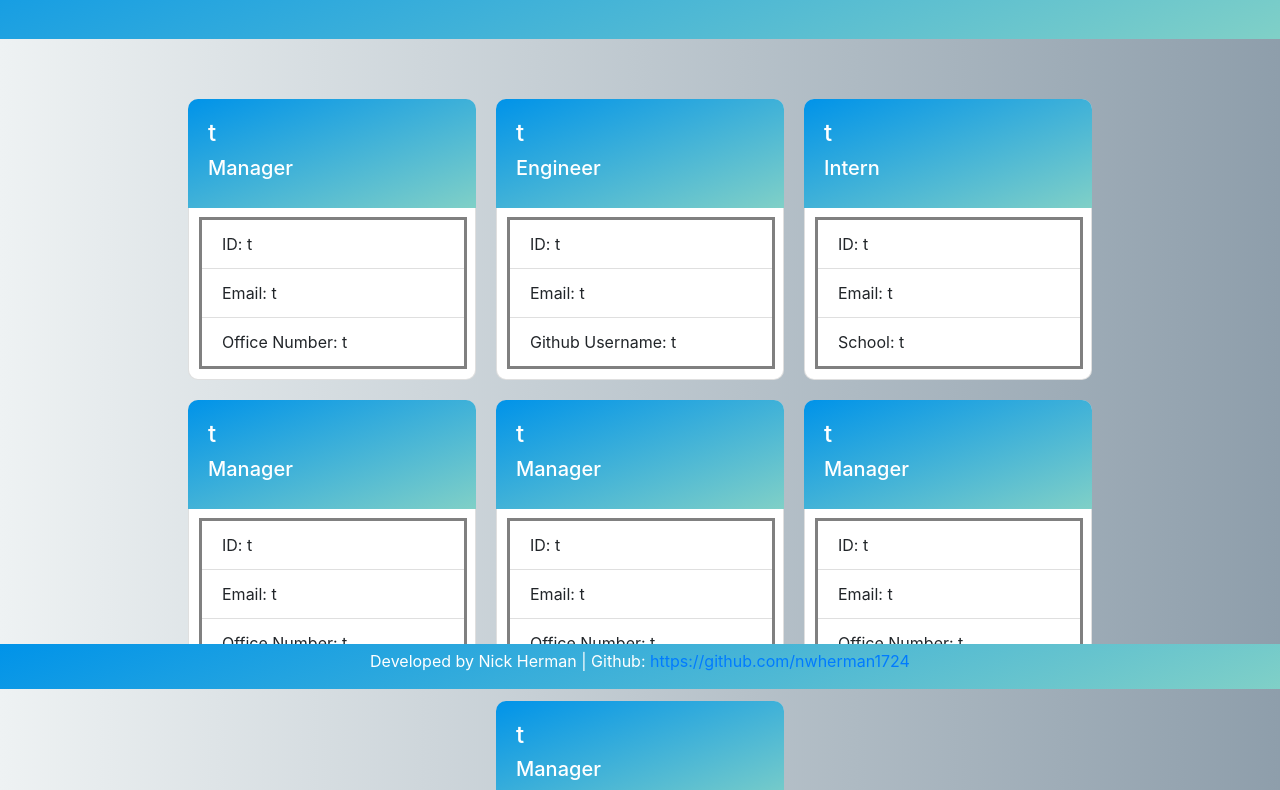
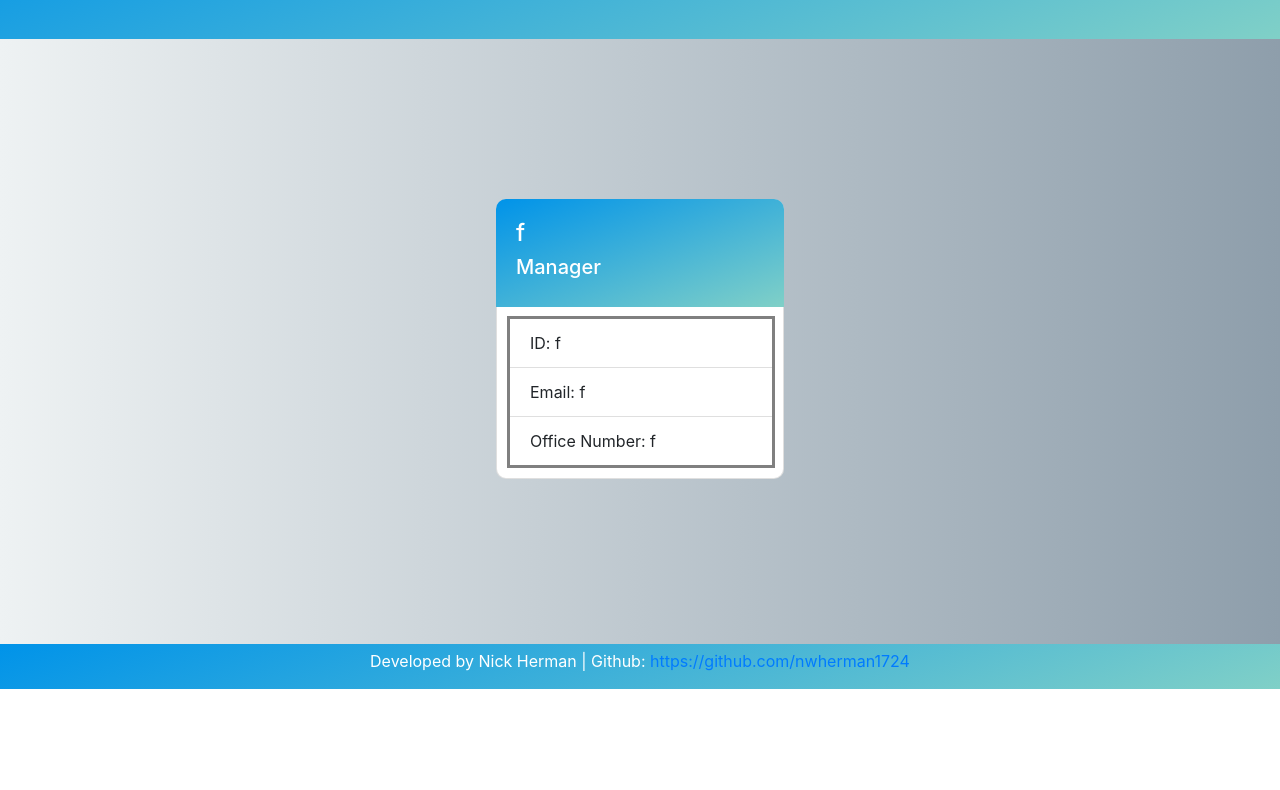
Before and after one commit to nwherman1724/team-profile-generator, a website: page index.html in a window 1280 px wide. Shown: the part 111-901 px from the top of the page. After the commit the page ends 800 px from the top, so only its background shows below. Drawn offline with nearby package versions, Linux system fonts and the light colour scheme.

Commit message:
style tweaks

```diff
--- a/index.html
+++ b/index.html
@@ -10,7 +10,7 @@
           background: #8e9eab;  /* fallback for old browsers */
           background: -webkit-linear-gradient(to right, #eef2f3, #8e9eab);  /* Chrome 10-25, Safari 5.1-6 */
           background: linear-gradient(to right, #eef2f3, #8e9eab); /* W3C, IE 10+/ Edge, Firefox 16+, Chrome 26+, Opera 12+, Safari 7+ */
-          height: 100vh;
+
         }
 
         header {
@@ -24,11 +24,10 @@
 
         main {
             display: flex;
-            flex-wrap: wrap;
             justify-content: center;
             align-items: center;
             padding: 50px;
-            /* height: 75vh; */
+            height: 75vh;
             background: #8e9eab;  /* fallback for old browsers */
             background: -webkit-linear-gradient(to right, #eef2f3, #8e9eab);  /* Chrome 10-25, Safari 5.1-6 */
             background: linear-gradient(to right, #eef2f3, #8e9eab); /* W3C, IE 10+/ Edge, Firefox 16+, Chrome 26+, Opera 12+, Safari 7+ */
@@ -57,14 +56,6 @@
             border: solid gray;
         }
 
-        /* footer {
-            display: flex;
-            justify-content: center;
-            text-align: center;
-            position: fixed;
-
-        } */
-
         footer {
           position: fixed;
           padding-top: 5px;
@@ -76,11 +67,11 @@
           text-align: center;
         }
       </style>
-      <title>Document</title>
+      <title>My Team</title>
   </head>
   <body>
       <header>
-          <h1 id="title">Title</h1>
+          <h1 id="title">My Team</h1>
       </header>
 
       <main>
@@ -88,95 +79,17 @@
 
      <div class="card" style="width: 18rem;">
         <div class="card-body title-color">
-            <h4>t</h4>
+            <h4>f</h4>
             <h5>Manager</h5>
         </div>
         <div style="width: 18rem;">
             <ul class="list-group list-group-flush">
-              <li class="list-group-item">ID: t</li>
-              <li class="list-group-item">Email: t</li>
-              <li class="list-group-item">Office Number: t</li>
-            </ul>
-        </div>
-      </div> <div class="card" style="width: 18rem;">
-        <div class="card-body title-color">
-            <h4>t</h4>
-            <h5>Engineer</h5>
-        </div>
-        <div style="width: 18rem;">
-            <ul class="list-group list-group-flush">
-              <li class="list-group-item">ID: t</li>
-              <li class="list-group-item">Email: t</li>
-              <li class="list-group-item">Github Username: t</li>
-            </ul>
-        </div>
-      </div> <div class="card" style="width: 18rem;">
-        <div class="card-body title-color">
-            <h4>t</h4>
-            <h5>Intern</h5>
-        </div>
-        <div style="width: 18rem;">
-            <ul class="list-group list-group-flush">
-              <li class="list-group-item">ID: t</li>
-              <li class="list-group-item">Email: t</li>
-              <li class="list-group-item">School: t</li>
+              <li class="list-group-item">ID: f</li>
+              <li class="list-group-item">Email: f</li>
+              <li class="list-group-item">Office Number: f</li>
             </ul>
         </div>
       </div>
-
-      <div class="card" style="width: 18rem;">
-        <div class="card-body title-color">
-            <h4>t</h4>
-            <h5>Manager</h5>
-        </div>
-        <div style="width: 18rem;">
-            <ul class="list-group list-group-flush">
-              <li class="list-group-item">ID: t</li>
-              <li class="list-group-item">Email: t</li>
-              <li class="list-group-item">Office Number: t</li>
-            </ul>
-        </div>
-      </div>
-      <div class="card" style="width: 18rem;">
-        <div class="card-body title-color">
-            <h4>t</h4>
-            <h5>Manager</h5>
-        </div>
-        <div style="width: 18rem;">
-            <ul class="list-group list-group-flush">
-              <li class="list-group-item">ID: t</li>
-              <li class="list-group-item">Email: t</li>
-              <li class="list-group-item">Office Number: t</li>
-            </ul>
-        </div>
-      </div>
-      <div class="card" style="width: 18rem;">
-        <div class="card-body title-color">
-            <h4>t</h4>
-            <h5>Manager</h5>
-        </div>
-        <div style="width: 18rem;">
-            <ul class="list-group list-group-flush">
-              <li class="list-group-item">ID: t</li>
-              <li class="list-group-item">Email: t</li>
-              <li class="list-group-item">Office Number: t</li>
-            </ul>
-        </div>
-      </div>
-      <div class="card" style="width: 18rem;">
-        <div class="card-body title-color">
-            <h4>t</h4>
-            <h5>Manager</h5>
-        </div>
-        <div style="width: 18rem;">
-            <ul class="list-group list-group-flush">
-              <li class="list-group-item">ID: t</li>
-              <li class="list-group-item">Email: t</li>
-              <li class="list-group-item">Office Number: t</li>
-            </ul>
-        </div>
-      </div>
-
 
       </main>
 
```
Also changed, not shown: index.js (+9 -3 lines). Lines whose indentation alone changed are shown as unchanged.
